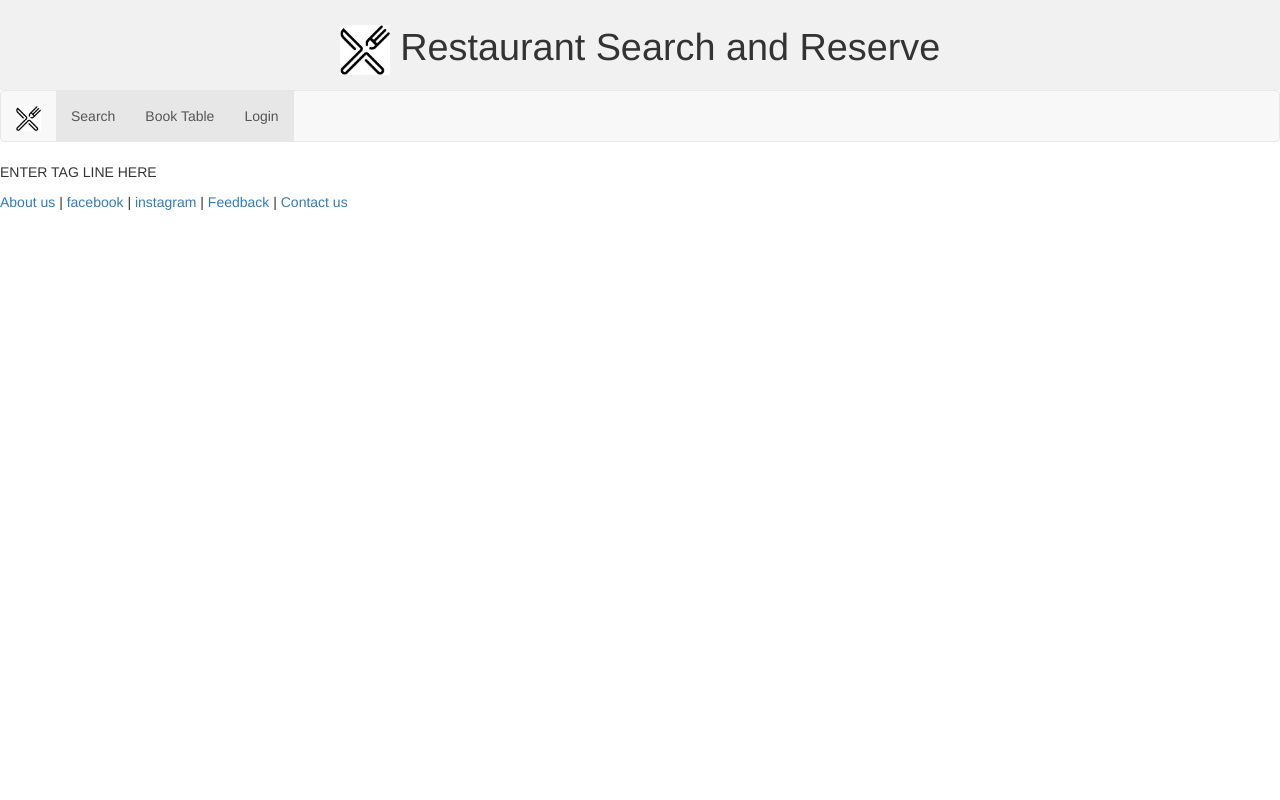
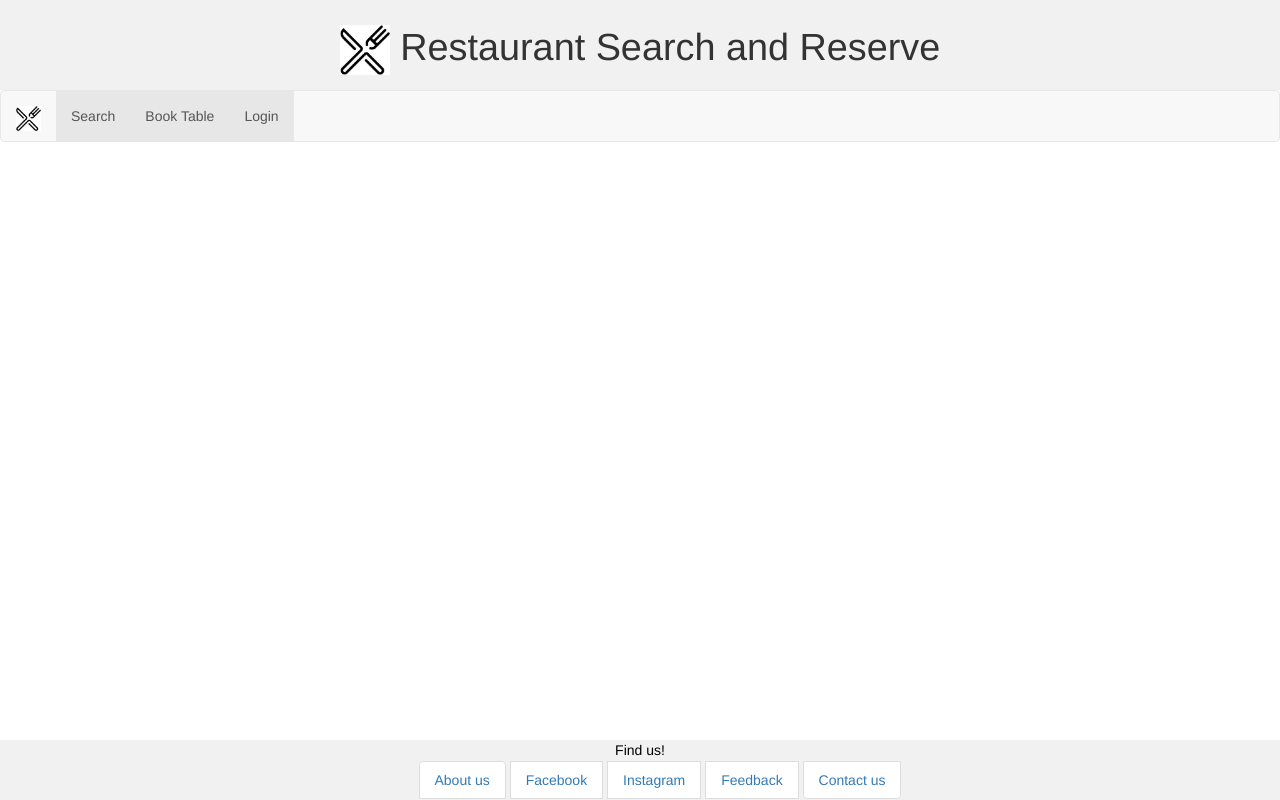
Before and after one commit to harshpatel23/Foodle, a PHP site: page / in a window 1280 px wide. Run offline with PHP 8.4, Linux system fonts and the light colour scheme.

Commit message:
footer css

```diff
--- a/styles/h.css
+++ b/styles/h.css
@@ -3,3 +3,19 @@
     text-align: center;
     padding: 5px;
 }
+
+#footer{
+	position: fixed;
+    left: 0;
+    bottom: 0;
+    width: 100%;
+    background-color: #f1f1f1;
+    color: black;
+    text-align: center;
+}
+
+/*
+li{
+	display: inline;
+	padding: 5px;
+}*/
--- a/templates/footer.php
+++ b/templates/footer.php
@@ -1,10 +1,13 @@
-<div class-"footer">
-	<p>	ENTER TAG LINE HERE</p>
-	<a href="	">About us</a>	|
-	<a href="	">facebook</a>	|
-	<a href="	">instagram</a>	|
-	<a href="	">Feedback</a>	|
-	<a href="	">Contact us</a>
+<div id="footer" class="footer">
+	<p>Find us!</p>
+	<ul style="list-style-type: none">
+		<li class="list-group-item" style="display:inline"><a href="">About us</a></li>
+		<li class="list-group-item" style="display:inline"><a href="">Facebook</a></li>
+		<li class="list-group-item" style="display:inline"><a href="">Instagram</a></li>
+		<li class="list-group-item" style="display:inline"><a href="">Feedback</a></li>
+		<li class="list-group-item" style="display:inline"><a href="">Contact us</a></li>
+	</ul>
+
 </div>
 </body>
 </html>
```
